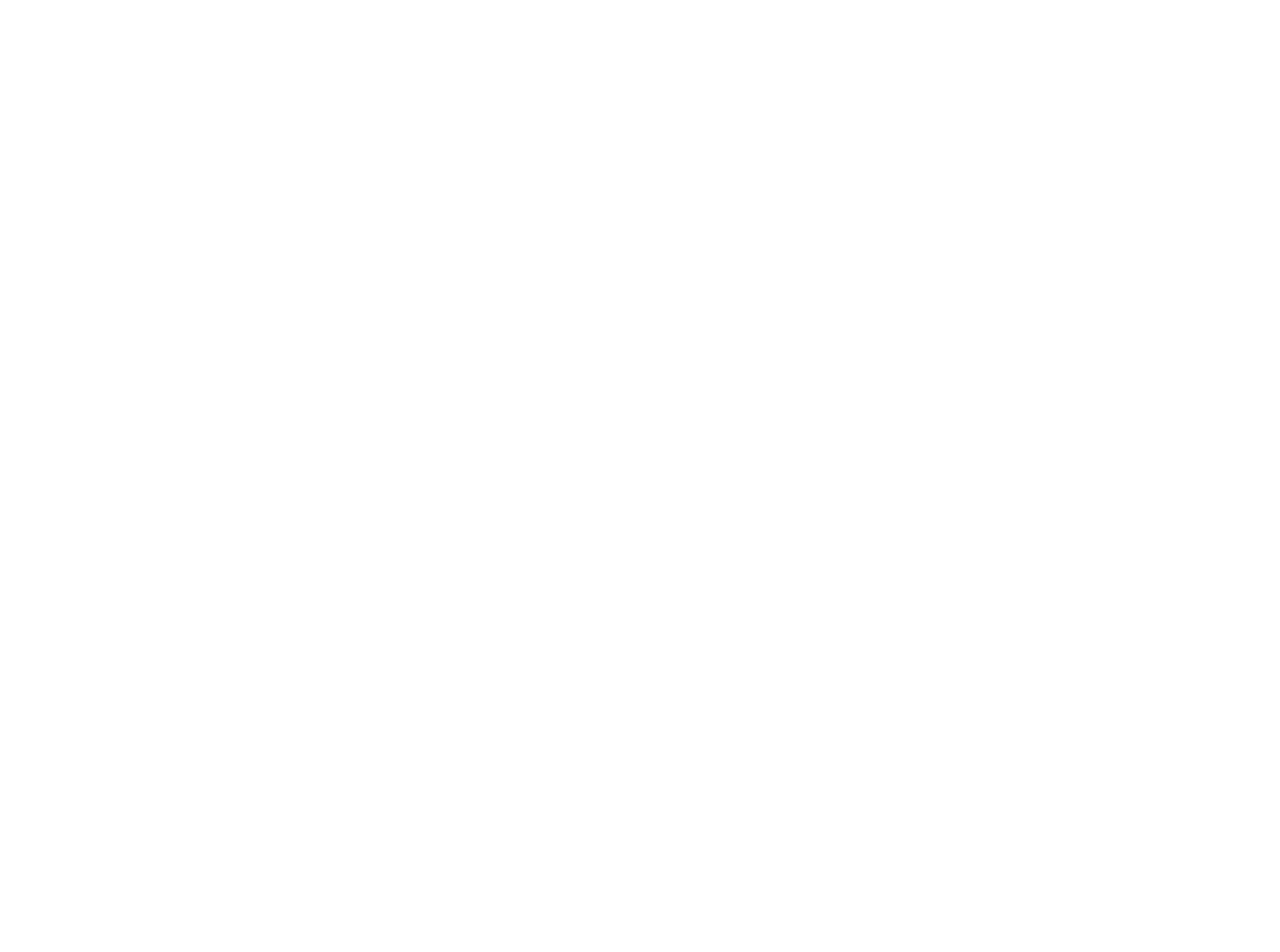
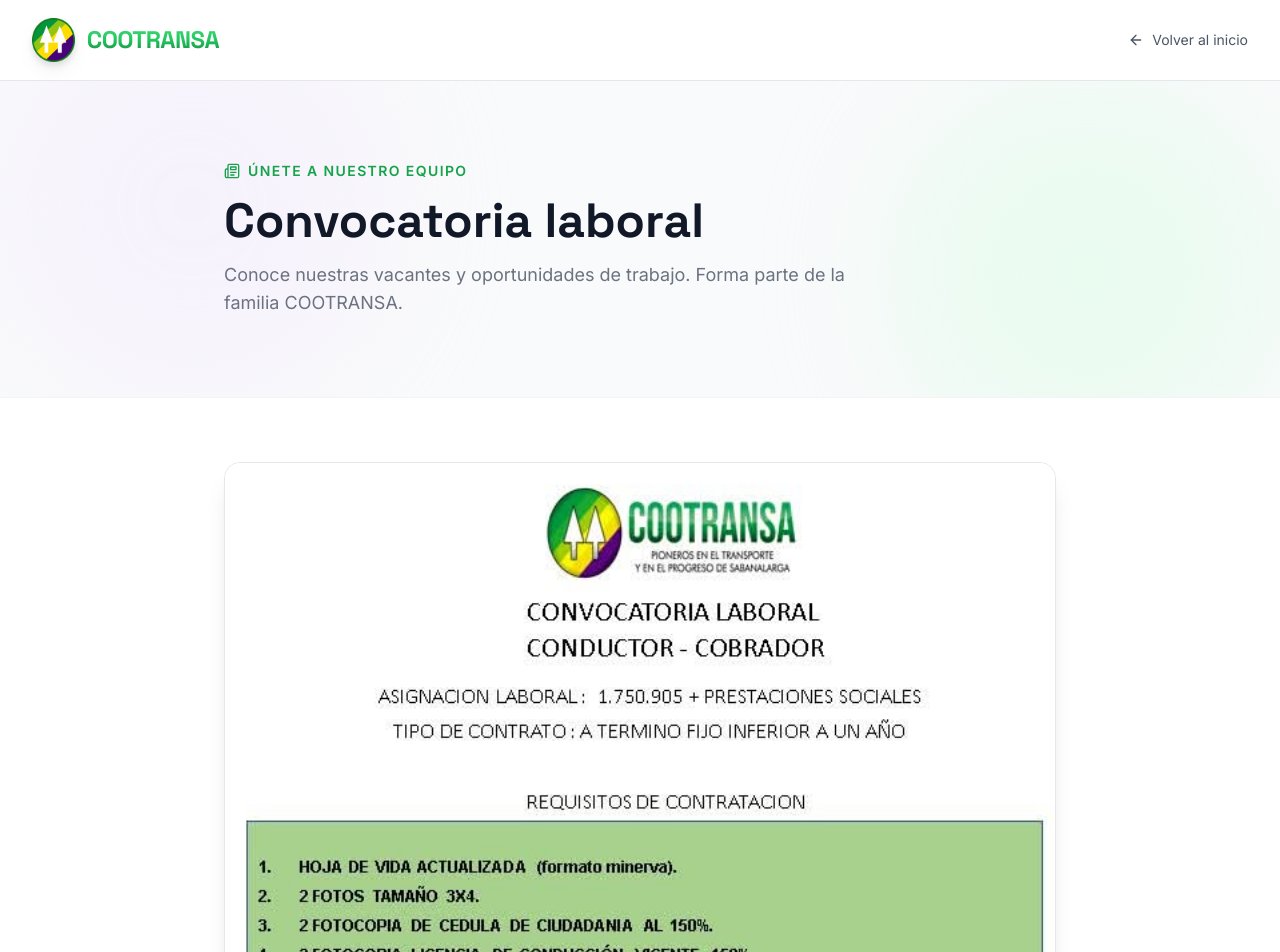
Before and after one commit to habid8374/cootransa, a React (Vite) app: page /noticias/convocatoria in a window 1280 px wide. Before the commit this address had no page. Shown: the top 952 px of the page. Before the commit the page ends 800 px from the top, so only its background shows below. Built offline with nearby package versions, Linux system fonts and the light colour scheme.

Commit message:
feat: Noticias pages (tarifas, horarios, noticias, convocatoria)
- New NoticiaPage with light theme matching site redesign
- Image-based pages for tarifas, convocatoria laboral and aviso/noticias
- Demo schedule table for horarios de estaciones
- Added /noticias/:slug route

```diff
--- /dev/null
+++ b/src/content/noticias.ts
@@ -0,0 +1,61 @@
+export interface ScheduleRow {
+  estacion: string
+  primera: string
+  ultima: string
+  frecuencia: string
+}
+
+export interface NoticiaPage {
+  slug: string
+  eyebrow: string
+  title: string
+  summary: string
+  /** Imagen a pantalla completa (en /public). Opcional. */
+  image?: string
+  /** Tabla de horarios demo. Opcional. */
+  schedule?: ScheduleRow[]
+  /** Nota al pie opcional */
+  note?: string
+}
+
+export const noticiaPages: NoticiaPage[] = [
+  {
+    slug: 'tarifas',
+    eyebrow: 'Información al usuario',
+    title: 'Tarifas',
+    summary: 'Consulte las tarifas vigentes de nuestras rutas y servicios. Valores autorizados y actualizados.',
+    image: '/tarifas.jpeg',
+    note: 'Las tarifas pueden variar según disposiciones de la autoridad de transporte. Para mayor información comuníquese con nuestras oficinas.',
+  },
+  {
+    slug: 'horarios',
+    eyebrow: 'Programación de servicio',
+    title: 'Horarios de estaciones',
+    summary: 'Programación de salidas desde nuestras principales estaciones. Horario sujeto a disponibilidad.',
+    schedule: [
+      { estacion: 'Sabanalarga', primera: '4:30 a. m.', ultima: '8:00 p. m.', frecuencia: 'Cada 20 min' },
+      { estacion: 'Barranquilla (Terminal)', primera: '5:00 a. m.', ultima: '8:30 p. m.', frecuencia: 'Cada 25 min' },
+      { estacion: 'Corredor Universitario', primera: '5:30 a. m.', ultima: '7:30 p. m.', frecuencia: 'Cada 30 min' },
+      { estacion: 'Manatí', primera: '5:00 a. m.', ultima: '6:30 p. m.', frecuencia: 'Cada 40 min' },
+      { estacion: 'Baranoa', primera: '4:45 a. m.', ultima: '7:45 p. m.', frecuencia: 'Cada 20 min' },
+      { estacion: 'San Cristóbal (Bolívar)', primera: '6:00 a. m.', ultima: '5:30 p. m.', frecuencia: 'Cada 45 min' },
+    ],
+    note: 'Horario de referencia (demo). Los horarios definitivos serán publicados oficialmente. Domingos y festivos pueden tener programación especial.',
+  },
+  {
+    slug: 'noticias',
+    eyebrow: 'Comunicados',
+    title: 'Noticias',
+    summary: 'Avisos importantes y comunicados oficiales de COOTRANSA para nuestros usuarios.',
+    image: '/aviso_importante.jpeg',
+    note: 'Mantente al día con nuestros comunicados oficiales a través de nuestras redes sociales.',
+  },
+  {
+    slug: 'convocatoria',
+    eyebrow: 'Únete a nuestro equipo',
+    title: 'Convocatoria laboral',
+    summary: 'Conoce nuestras vacantes y oportunidades de trabajo. Forma parte de la familia COOTRANSA.',
+    image: '/convocatoria_laboral.jpeg',
+    note: 'Para postularte, envía tu hoja de vida al correo gerenciacootransa@gmail.com o acércate a nuestras oficinas.',
+  },
+]
--- a/src/main.tsx
+++ b/src/main.tsx
@@ -5,6 +5,7 @@
 import AboutPage from './pages/AboutPage'
 import LegalPage from './pages/LegalPage'
 import PolicyPage from './pages/PolicyPage'
+import NoticiaPage from './pages/NoticiaPage'
 import './index.css'
 
 ReactDOM.createRoot(document.getElementById('root')!).render(
@@ -15,6 +16,7 @@
         <Route path="/nosotros/:slug" element={<AboutPage />} />
         <Route path="/legal/:slug" element={<LegalPage />} />
         <Route path="/politicas/:slug" element={<PolicyPage />} />
+        <Route path="/noticias/:slug" element={<NoticiaPage />} />
       </Routes>
     </BrowserRouter>
   </React.StrictMode>,
--- /dev/null
+++ b/src/pages/NoticiaPage.tsx
@@ -0,0 +1,105 @@
+import { useParams, Link } from 'react-router-dom'
+import { useEffect } from 'react'
+import { motion } from 'framer-motion'
+import { ArrowLeft, Newspaper, Clock } from 'lucide-react'
+import { noticiaPages } from '../content/noticias'
+import Brand from '../components/Brand'
+import Footer from '../components/Footer'
+import NotFound from './NotFound'
+
+export default function NoticiaPage() {
+  const { slug } = useParams()
+  const page = noticiaPages.find(p => p.slug === slug)
+  useEffect(() => { window.scrollTo(0, 0); if (page) document.title = `${page.title} – COOTRANSA` }, [page])
+  if (!page) return <NotFound />
+
+  return (
+    <div className="min-h-screen bg-white text-gray-900 flex flex-col">
+      <header className="sticky top-0 z-50 bg-white/90 backdrop-blur-xl border-b border-gray-200">
+        <div className="max-w-7xl mx-auto px-4 sm:px-6 lg:px-8 h-16 lg:h-20 flex items-center justify-between">
+          <Link to="/" className="flex items-center">
+            <Brand iconClass="h-9 lg:h-11" textClass="text-lg lg:text-2xl" />
+          </Link>
+          <Link to="/" className="inline-flex items-center gap-2 text-sm text-gray-600 hover:text-green-600 transition-colors">
+            <ArrowLeft size={16}/> Volver al inicio
+          </Link>
+        </div>
+      </header>
+
+      <section className="relative overflow-hidden border-b border-gray-100 bg-gray-50">
+        <div className="absolute top-0 right-0 w-96 h-96 bg-green-100 rounded-full blur-3xl opacity-50"/>
+        <div className="absolute bottom-0 left-0 w-96 h-96 bg-purple-100 rounded-full blur-3xl opacity-40"/>
+        <div className="relative max-w-4xl mx-auto px-4 sm:px-6 lg:px-8 py-14 sm:py-20">
+          <motion.div initial={{ opacity: 0, y: 20 }} animate={{ opacity: 1, y: 0 }} transition={{ duration: 0.6 }}>
+            <span className="inline-flex items-center gap-2 text-green-600 text-sm font-semibold tracking-widest uppercase">
+              <Newspaper size={16}/> {page.eyebrow}
+            </span>
+            <h1 className="text-3xl sm:text-4xl lg:text-5xl font-black font-display text-gray-900 mt-3 leading-tight">{page.title}</h1>
+            <p className="text-gray-500 mt-4 text-base sm:text-lg max-w-2xl">{page.summary}</p>
+          </motion.div>
+        </div>
+      </section>
+
+      <main className="flex-1">
+        <motion.div
+          initial={{ opacity: 0, y: 20 }}
+          animate={{ opacity: 1, y: 0 }}
+          transition={{ duration: 0.6, delay: 0.15 }}
+          className="max-w-4xl mx-auto px-4 sm:px-6 lg:px-8 py-12 sm:py-16"
+        >
+          {page.image && (
+            <div className="rounded-2xl overflow-hidden border border-gray-200 shadow-xl bg-white">
+              <img
+                src={page.image}
+                alt={page.title}
+                className="w-full h-auto object-contain"
+                onError={(e) => {
+                  const t = e.currentTarget
+                  t.style.display = 'none'
+                  const fb = t.nextElementSibling as HTMLElement | null
+                  if (fb) fb.style.display = 'flex'
+                }}
+              />
+              <div className="hidden items-center justify-center py-20 text-gray-400 text-sm">Imagen no disponible</div>
+            </div>
+          )}
+
+          {page.schedule && (
+            <div className="rounded-2xl overflow-hidden border border-gray-200 shadow-lg bg-white">
+              <div className="overflow-x-auto">
+                <table className="w-full text-left border-collapse">
+                  <thead>
+                    <tr className="bg-gradient-to-r from-green-600 to-green-500 text-white">
+                      <th className="px-5 py-4 text-sm font-semibold">Estación</th>
+                      <th className="px-5 py-4 text-sm font-semibold">Primera salida</th>
+                      <th className="px-5 py-4 text-sm font-semibold">Última salida</th>
+                      <th className="px-5 py-4 text-sm font-semibold">Frecuencia</th>
+                    </tr>
+                  </thead>
+                  <tbody>
+                    {page.schedule.map((row, i) => (
+                      <tr key={row.estacion} className={i % 2 === 0 ? 'bg-white' : 'bg-gray-50'}>
+                        <td className="px-5 py-4 text-sm font-semibold text-gray-900 flex items-center gap-2"><Clock size={15} className="text-green-500"/>{row.estacion}</td>
+                        <td className="px-5 py-4 text-sm text-gray-600">{row.primera}</td>
+                        <td className="px-5 py-4 text-sm text-gray-600">{row.ultima}</td>
+                        <td className="px-5 py-4 text-sm text-gray-600">{row.frecuencia}</td>
+                      </tr>
+                    ))}
+                  </tbody>
+                </table>
+              </div>
+            </div>
+          )}
+
+          {page.note && (
+            <div className="mt-8 p-5 rounded-xl bg-gray-50 border border-gray-200">
+              <p className="text-gray-500 text-sm leading-relaxed">{page.note}</p>
+            </div>
+          )}
+        </motion.div>
+      </main>
+
+      <Footer />
+    </div>
+  )
+}
```
